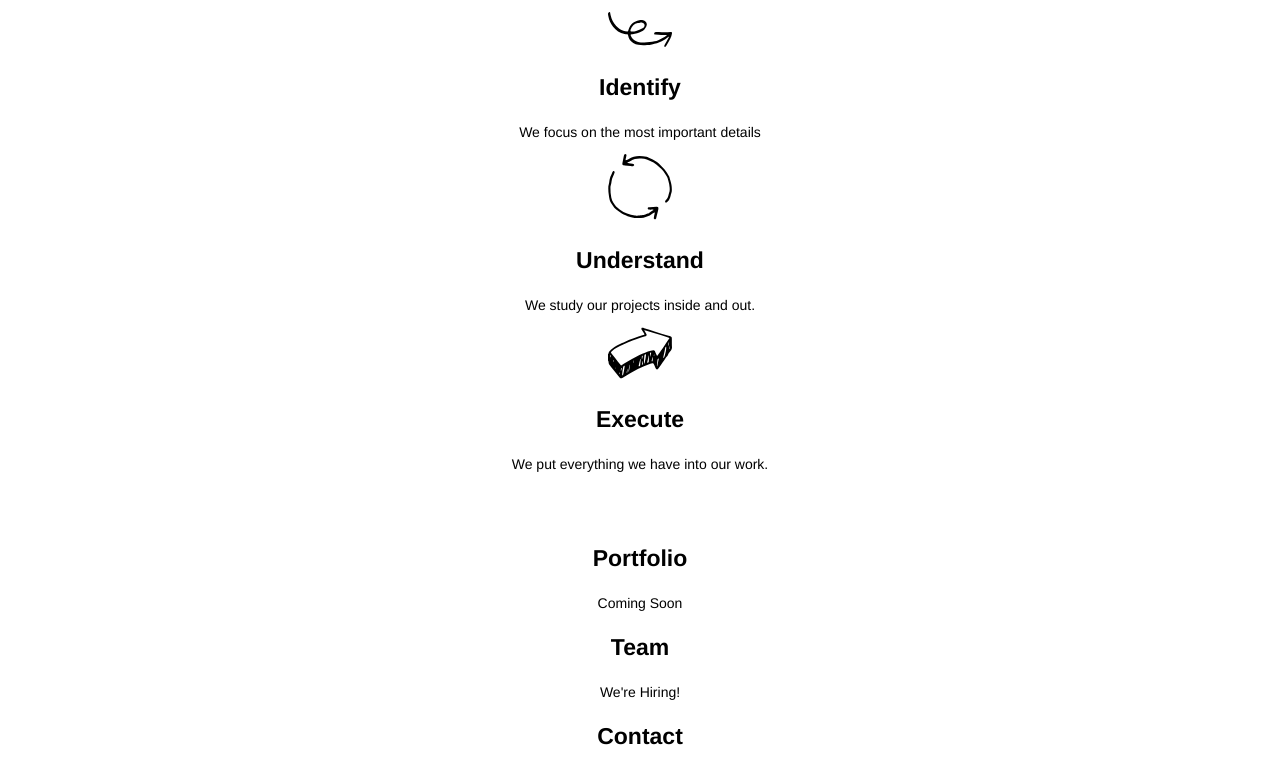
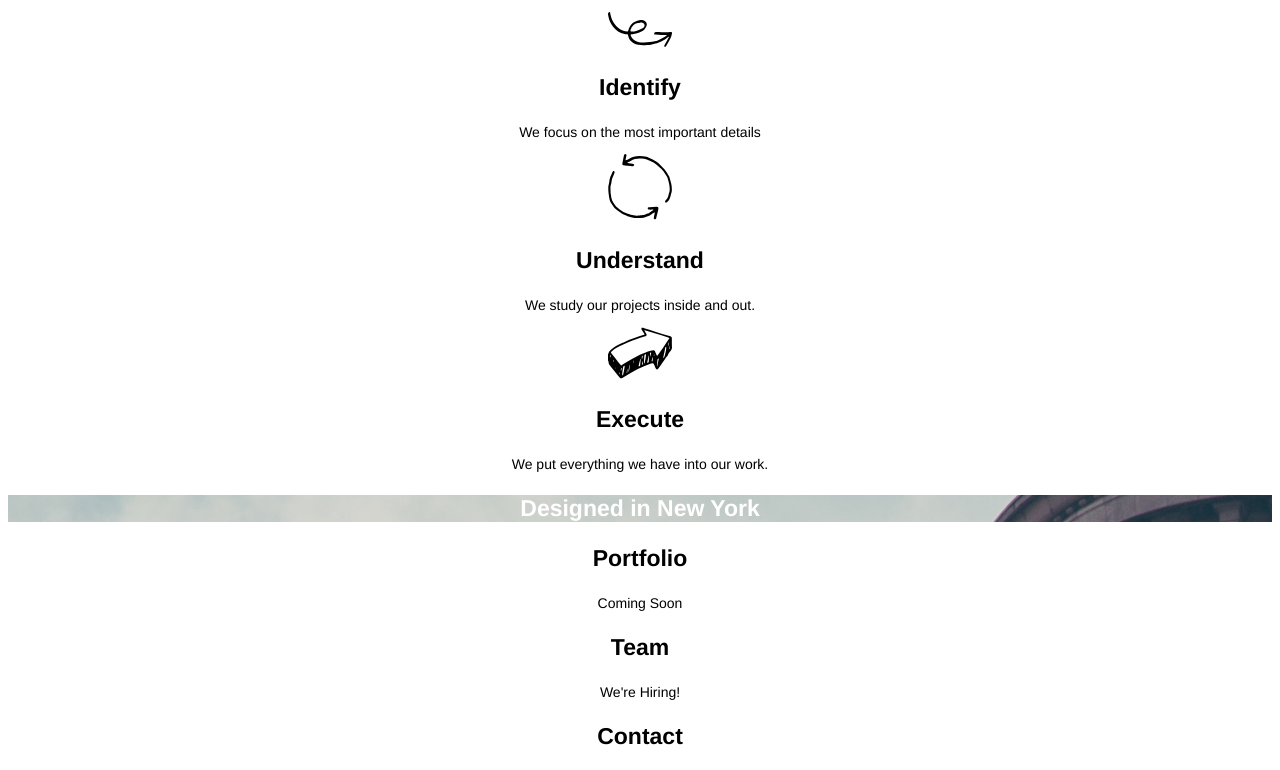
Before and after one commit to Gim-Lee/Broadway, a plain HTML site: page index.html in a window 1280 px wide. Shown: the part 413-1183 px from the top of the page. Drawn offline with Linux system fonts and the light colour scheme.

Commit message:
Add correct path for background-image.

```diff
--- a/resources/css/style.css
+++ b/resources/css/style.css
@@ -4,7 +4,7 @@ html {
 }
 
 .hero {
-  background-image: url("./images/the-flatiron-building.png");
+  background-image: url("../images/the-flatiron-building.png");
   font-weight: bold;
   color: white;
 }
```
